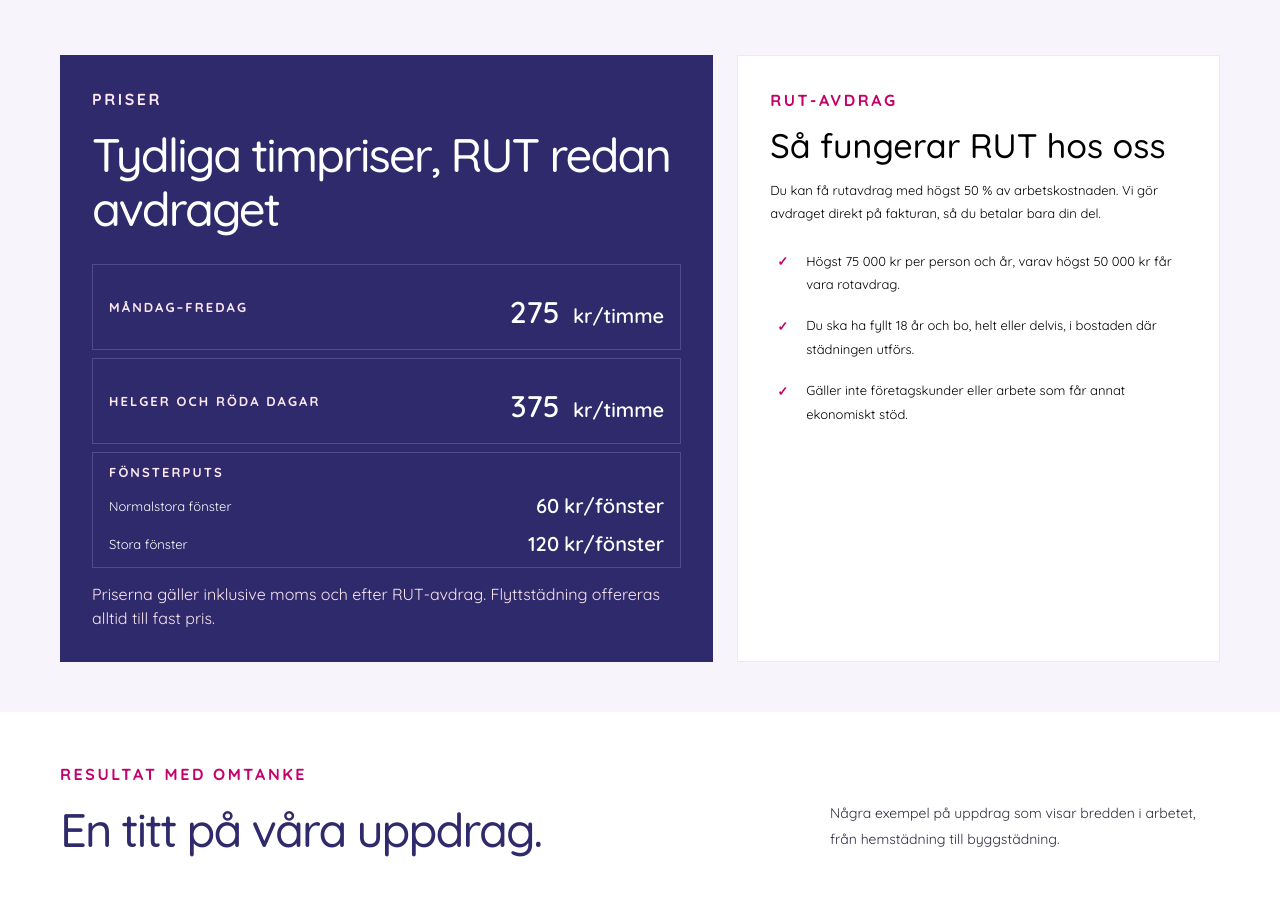
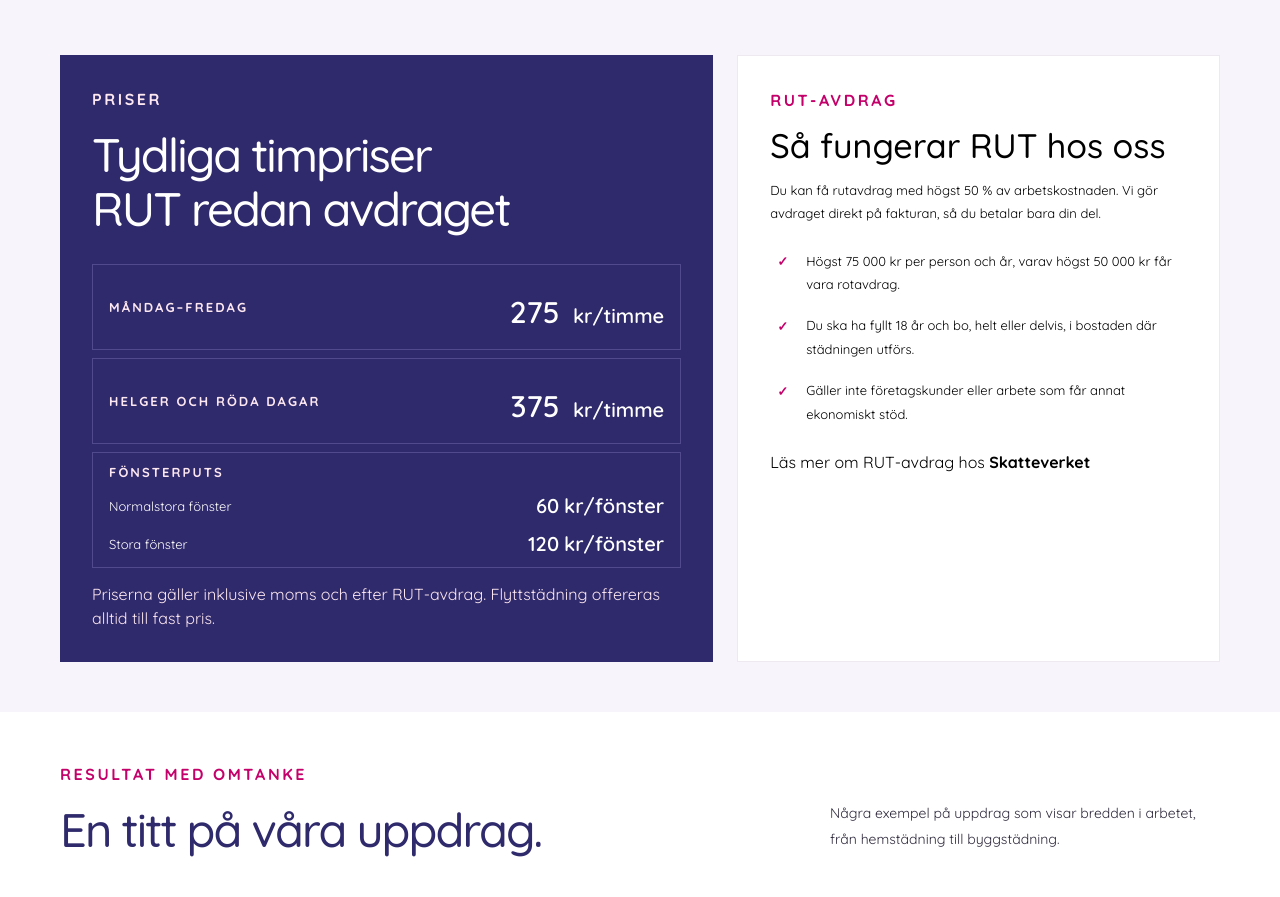
Before and after one commit to annkar73/vikblomsstad, a Next.js app: page / in a window 1280 px wide. Shown: the part 2700-3597 px from the top of the page. Built offline with nearby package versions, Linux system fonts and the light colour scheme; grey boxes are pictures that could not be loaded.

Commit message:
update price section

```diff
--- a/app/page.tsx
+++ b/app/page.tsx
@@ -213,7 +213,7 @@ export default function Home() {
               <div className="section-heading">
                 <div>
                   <span className="eyebrow">PRISER</span>
-                  <h2>Tydliga timpriser, RUT redan avdraget</h2>
+                  <h2>Tydliga timpriser <br />RUT redan avdraget</h2>
                 </div>
               </div>
 
@@ -295,6 +295,13 @@ export default function Home() {
                   </span>
                 </li>
               </ul>
+               <a
+                  href="https://www.skatteverket.se/privat/fastigheterochbostad/rotarbeteochrutarbete/safungerarrutavdraget.4.d5e04db14b6fef2c866097.html"
+                  target="_blank"
+                  rel="noopener noreferrer"
+                >
+                  Läs mer om RUT-avdrag hos <strong>Skatteverket</strong>
+                </a>
             </div>
           </div>
         </div>
--- a/app/price/page.tsx
+++ b/app/price/page.tsx
@@ -43,7 +43,7 @@ export default function PricePage() {
                 Avdraget görs direkt på fakturan när villkoren är uppfyllda.
                 <br />
                 <a
-                  href="https://www.skatteverket.se/privat/fastigheterochbostad/rotarbeteochrutarbete"
+                  href="https://www.skatteverket.se/privat/fastigheterochbostad/rotarbeteochrutarbete/safungerarrutavdraget.4.d5e04db14b6fef2c866097.html"
                   target="_blank"
                   rel="noopener noreferrer"
                 >
```
